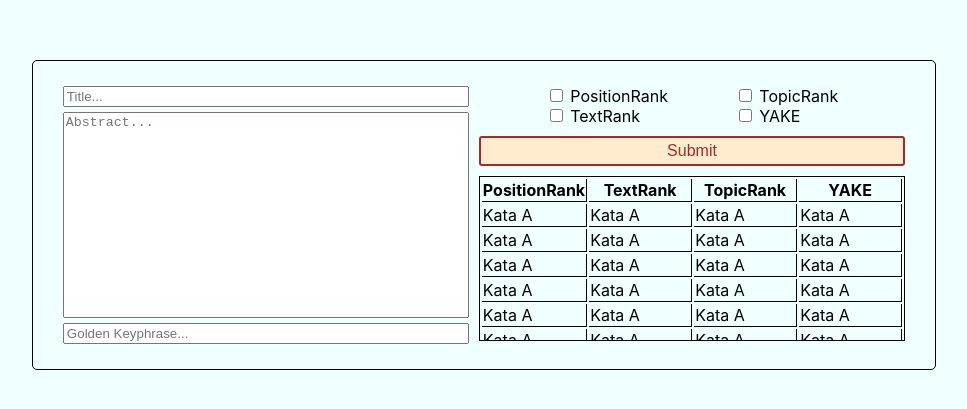
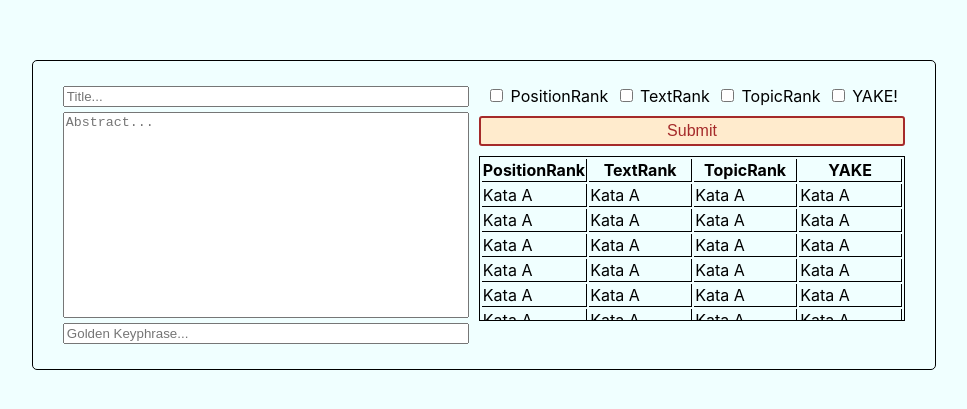
Before and after one commit to v4lomyr/keyphrase-extraction-interface-with-react, a React (Create React App) app: page / in a window 1280 px wide. Shown: the part 185-594 px from the top of the page, without its empty margins (156-1123 px from the left). Built offline with nearby package versions, Linux system fonts and the light colour scheme.

Commit message:
🐱‍💻add interactivity for checkboxes

```diff
--- /dev/null
+++ b/src/components/MethodSelections/MethodModel.js
@@ -0,0 +1,24 @@
+const methods = [
+  {
+    name: 'PositionRank',
+    key: 'PR',
+    label: 'PositionRank',
+  },
+  {
+    name: 'TextRank',
+    key: 'TR',
+    label: 'TextRank',
+  },
+  {
+    name: 'TopicRank',
+    key: 'ToR',
+    label: 'TopicRank',
+  },
+  {
+    name: 'YAKE!',
+    key: 'YAKE',
+    label: 'YAKE!',
+  },
+];
+
+export default methods;
--- a/src/components/MethodSelections/MethodSelection.jsx
+++ b/src/components/MethodSelections/MethodSelection.jsx
@@ -1,24 +1,35 @@
+import { useEffect, useState } from 'react';
+import Checkbox from '../Checkbox/Checkbox';
+import methods from './MethodModel';
+
 function MethodSelections() {
+  const [checkedItems, setCheckedItems] = useState(new Map());
+
+  function handleChange(e) {
+    const item = e.target.name;
+    const isChecked = e.target.checked;
+    setCheckedItems((prev) => {
+      prev.set(item, isChecked);
+      return new Map(prev);
+    });
+  }
+
+  useEffect(() => {
+    console.log(checkedItems);
+  }, [checkedItems]);
+
   return (
     <>
-      <div>
-        <div>
-          <input type={'checkbox'} name="method" value={'PositionRank'} />{' '}
-          PositionRank
-        </div>
-        <div>
-          <input type={'checkbox'} name="method" value={'TextRank'} /> TextRank
-        </div>
-      </div>
-      <div>
-        <div>
-          <input type={'checkbox'} name="method" value={'TopicRank'} />{' '}
-          TopicRank
-        </div>
-        <div>
-          <input type={'checkbox'} name="method" value={'YAKE'} /> YAKE
-        </div>
-      </div>
+      {methods.map((item) => (
+        <label key={item.key}>
+          <Checkbox
+            name={item.name}
+            checked={checkedItems.get(item.name)}
+            onChange={handleChange}
+          />{' '}
+          {item.name}
+        </label>
+      ))}
     </>
   );
 }
```
